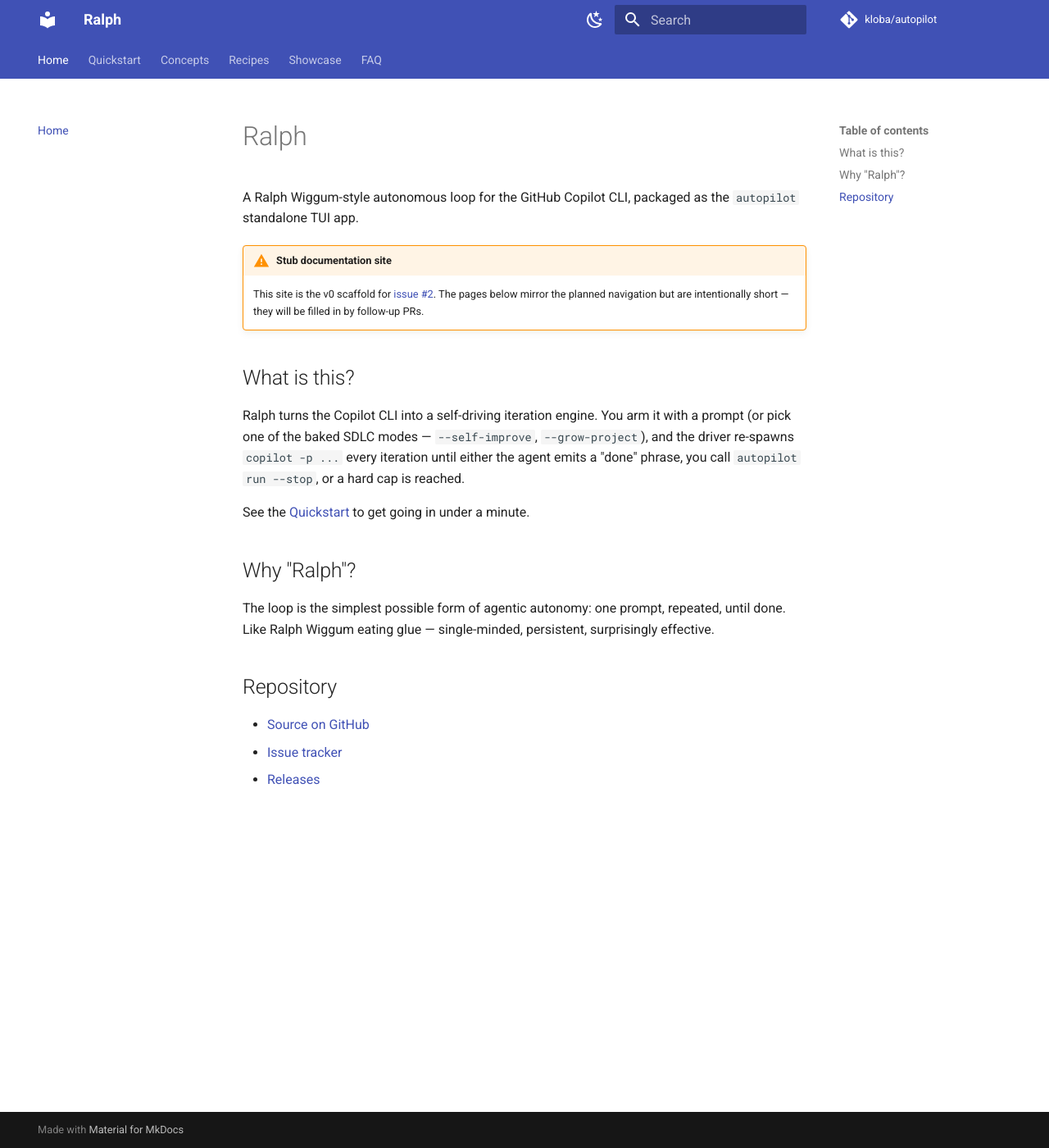
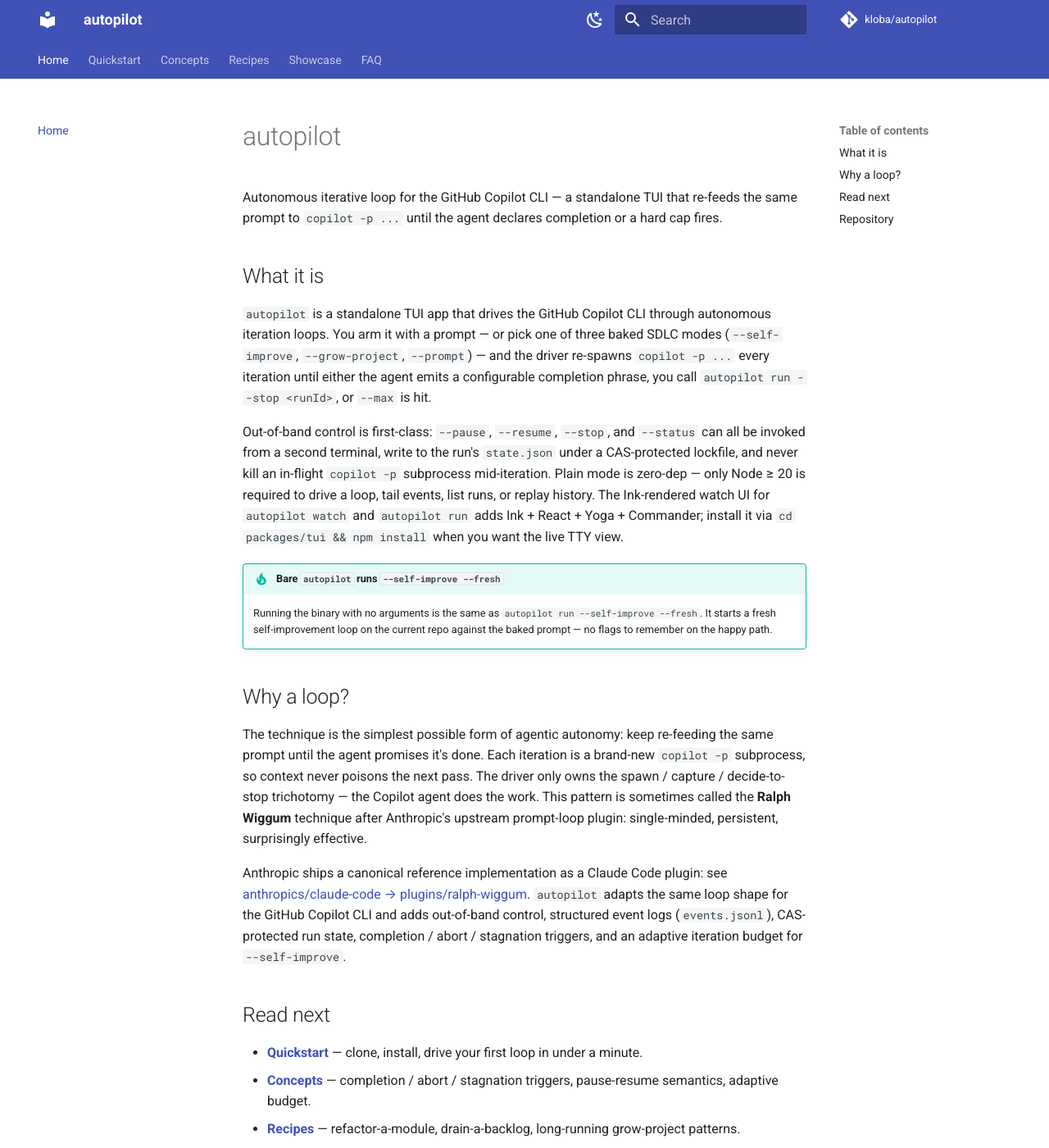
Before and after one commit to kloba/copilot-ralph-extension, an MkDocs documentation site: the page built from docs/index.md, in a window 1280 px wide and 1400 px high. Shown: the whole window at 82% size. Built offline with MkDocs 1.6.1 and Material for MkDocs 9.7.7, drawn with Linux system fonts in a browser that asks for light colours; comment, search, counter and statistics services are not loaded; some of the changed text lies outside the part shown.

Commit message:
docs(site): real landing page + autopilot site config
Replace the v0 stub admonition on docs/index.md with a real
landing page covering what autopilot is, the Ralph Wiggum loop
rationale (with link to Anthropic's upstream plugin), and a
"Read next" panel pointing to Quickstart / Concepts / Recipes /
FAQ.

Update mkdocs.yml to autopilot branding: site_name, site_description,
site_url, header comment.

Refs #65.

```diff
--- a/docs/index.md
+++ b/docs/index.md
@@ -1,19 +1,28 @@
-# Ralph
+# autopilot
 
-A Ralph Wiggum-style autonomous loop for the GitHub Copilot CLI, packaged as the `autopilot` standalone TUI app.
+Autonomous iterative loop for the GitHub Copilot CLI — a standalone TUI that re-feeds the same prompt to `copilot -p ...` until the agent declares completion or a hard cap fires.
 
-!!! warning "Stub documentation site"
-    This site is the v0 scaffold for [issue #2](https://github.com/kloba/autopilot/issues/2). The pages below mirror the planned navigation but are intentionally short — they will be filled in by follow-up PRs.
+## What it is
 
-## What is this?
+`autopilot` is a standalone TUI app that drives the GitHub Copilot CLI through autonomous iteration loops. You arm it with a prompt — or pick one of three baked SDLC modes (`--self-improve`, `--grow-project`, `--prompt`) — and the driver re-spawns `copilot -p ...` every iteration until either the agent emits a configurable completion phrase, you call `autopilot run --stop <runId>`, or `--max` is hit.
 
-Ralph turns the Copilot CLI into a self-driving iteration engine. You arm it with a prompt (or pick one of the baked SDLC modes — `--self-improve`, `--grow-project`), and the driver re-spawns `copilot -p ...` every iteration until either the agent emits a "done" phrase, you call `autopilot run --stop`, or a hard cap is reached.
+Out-of-band control is first-class: `--pause`, `--resume`, `--stop`, and `--status` can all be invoked from a second terminal, write to the run's `state.json` under a CAS-protected lockfile, and never kill an in-flight `copilot -p` subprocess mid-iteration. Plain mode is zero-dep — only Node ≥ 20 is required to drive a loop, tail events, list runs, or replay history. The Ink-rendered watch UI for `autopilot watch` and `autopilot run` adds Ink + React + Yoga + Commander; install it via `cd packages/tui && npm install` when you want the live TTY view.
 
-See the [Quickstart](quickstart.md) to get going in under a minute.
+!!! tip "Bare `autopilot` runs `--self-improve --fresh`"
+    Running the binary with no arguments is the same as `autopilot run --self-improve --fresh`. It starts a fresh self-improvement loop on the current repo against the baked prompt — no flags to remember on the happy path.
 
-## Why "Ralph"?
+## Why a loop?
 
-The loop is the simplest possible form of agentic autonomy: one prompt, repeated, until done. Like Ralph Wiggum eating glue — single-minded, persistent, surprisingly effective.
+The technique is the simplest possible form of agentic autonomy: keep re-feeding the same prompt until the agent promises it's done. Each iteration is a brand-new `copilot -p` subprocess, so context never poisons the next pass. The driver only owns the spawn / capture / decide-to-stop trichotomy — the Copilot agent does the work. This pattern is sometimes called the **Ralph Wiggum** technique after Anthropic's upstream prompt-loop plugin: single-minded, persistent, surprisingly effective.
+
+Anthropic ships a canonical reference implementation as a Claude Code plugin: see [anthropics/claude-code → plugins/ralph-wiggum](https://github.com/anthropics/claude-code/tree/main/plugins/ralph-wiggum). `autopilot` adapts the same loop shape for the GitHub Copilot CLI and adds out-of-band control, structured event logs (`events.jsonl`), CAS-protected run state, completion / abort / stagnation triggers, and an adaptive iteration budget for `--self-improve`.
+
+## Read next
+
+- **[Quickstart](quickstart.md)** — clone, install, drive your first loop in under a minute.
+- **[Concepts](concepts.md)** — completion / abort / stagnation triggers, pause-resume semantics, adaptive budget.
+- **[Recipes](recipes.md)** — refactor-a-module, drain-a-backlog, long-running grow-project patterns.
+- **[FAQ](faq.md)** — the questions that come up most often when running loops in anger.
 
 ## Repository
 
--- a/mkdocs.yml
+++ b/mkdocs.yml
@@ -1,4 +1,4 @@
-# MkDocs Material configuration for the Ralph documentation site.
+# MkDocs Material configuration for the autopilot documentation site.
 # Tracked in issue #2: https://github.com/kloba/autopilot/issues/2
 #
 # Build locally:
@@ -7,9 +7,9 @@
 #
 # Deploys via .github/workflows/docs.yml on pushes to main.
 
-site_name: Ralph
-site_description: A Ralph Wiggum-style autonomous loop for the GitHub Copilot CLI.
-site_url: https://kloba.github.io/copilot-ralph-extension/
+site_name: autopilot
+site_description: Autonomous iterative loop for the GitHub Copilot CLI.
+site_url: https://kloba.github.io/autopilot/
 repo_url: https://github.com/kloba/autopilot
 repo_name: kloba/autopilot
 edit_uri: edit/main/docs/
```
